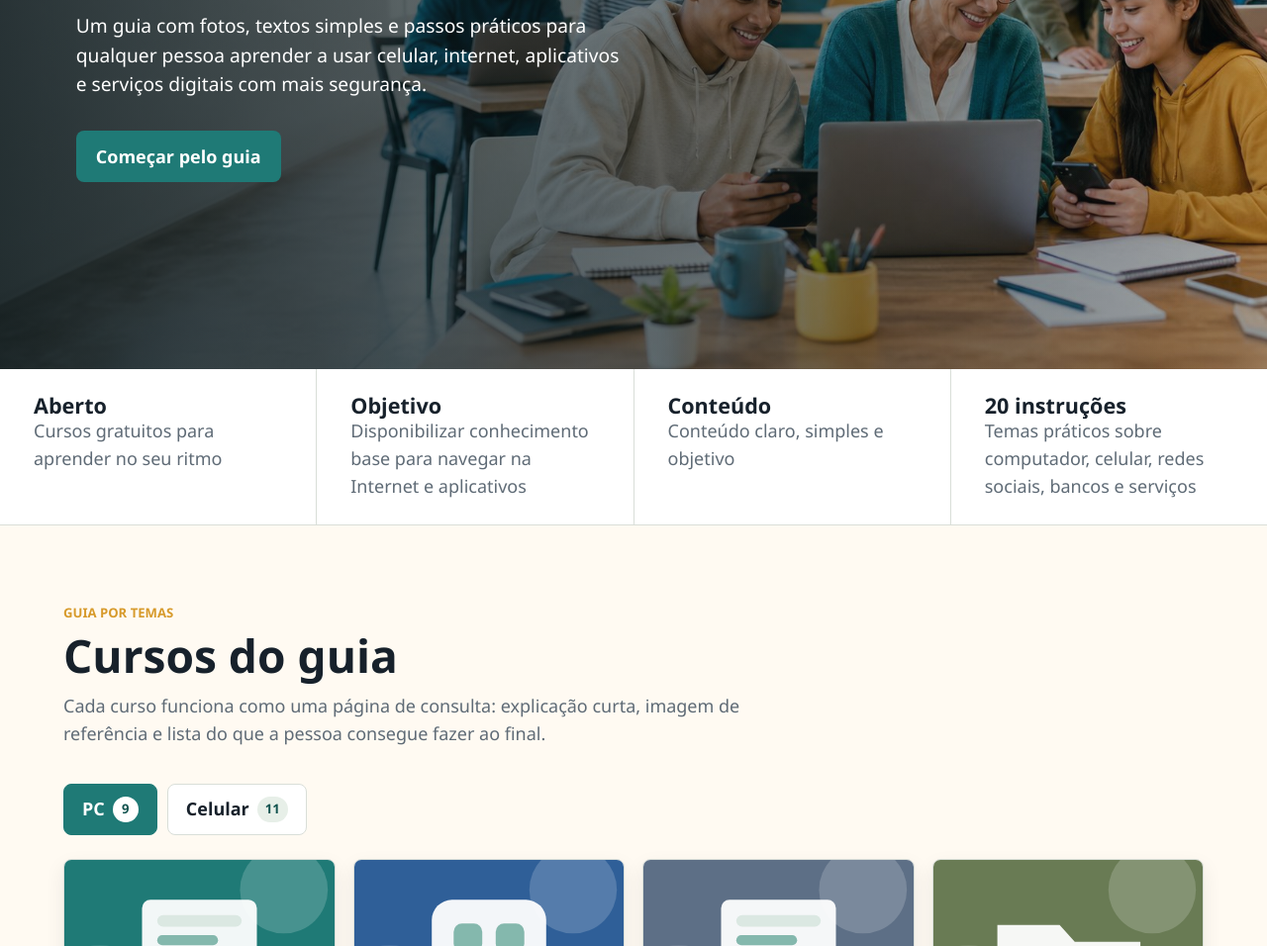
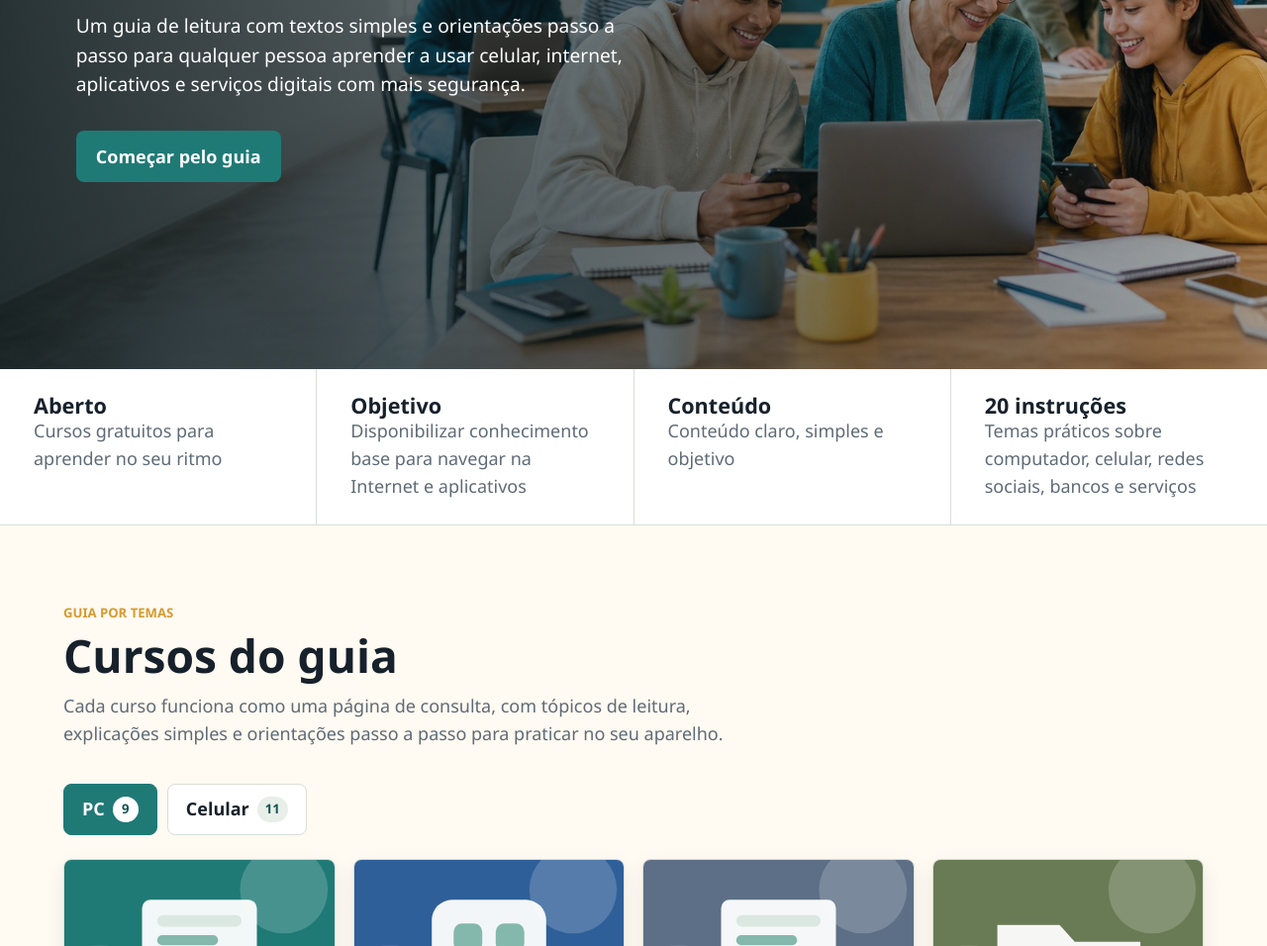
Before and after one commit to originalrafaela/Expedicao-Digital, a website: page index.html in a window 1280 px wide. Shown: the part 424-1380 px from the top of the page at 99% size. Drawn offline with Linux system fonts and the light colour scheme.

Commit message:
Ajusta descricao do guia e dos cursos

```diff
--- a/course.js
+++ b/course.js
@@ -114,7 +114,7 @@ function renderCoursePage() {
           <img src="${course.image_url}" alt="">
           <div>
             <h3>Antes de começar</h3>
-            <p>Use este curso como consulta. Leia um tópico por vez, veja a imagem quando houver e repita o passo no seu próprio aparelho, sem pressa.</p>
+            <p>Use este curso como consulta. Leia um tópico por vez e siga as orientações no seu próprio aparelho, sem pressa.</p>
           </div>
         </section>
 
--- a/index.html
+++ b/index.html
@@ -34,7 +34,7 @@
           <p class="eyebrow">Guia aberto e gratuito</p>
           <h1 id="hero-title">Expedição Digital - Internet para todos</h1>
           <p>
-            Um guia com fotos, textos simples e passos práticos para qualquer pessoa aprender a usar celular, internet, aplicativos e serviços digitais com mais segurança.
+            Um guia de leitura com textos simples e orientações passo a passo para qualquer pessoa aprender a usar celular, internet, aplicativos e serviços digitais com mais segurança.
           </p>
           <div class="hero-actions">
             <a class="primary-button" href="#modulos">Começar pelo guia</a>
@@ -66,9 +66,8 @@
           <p class="eyebrow">Guia por temas</p>
           <h2>Cursos do guia</h2>
           <p>
-            Cada curso funciona como uma página de consulta: explicação curta,
-            imagem de referência e lista do que a pessoa consegue fazer ao
-            final.
+            Cada curso funciona como uma página de consulta, com tópicos de leitura,
+            explicações simples e orientações passo a passo para praticar no seu aparelho.
           </p>
         </div>
 
```
Also changed, not shown: README.md.
